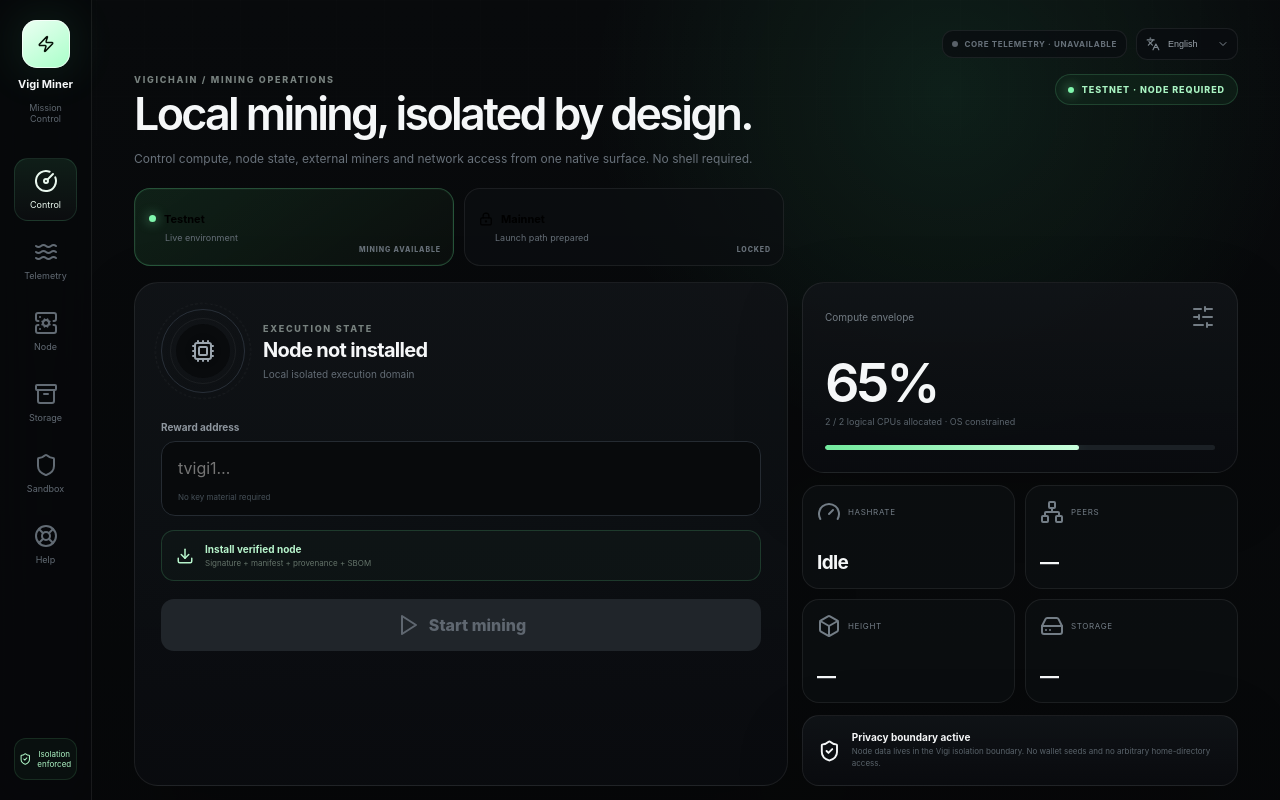
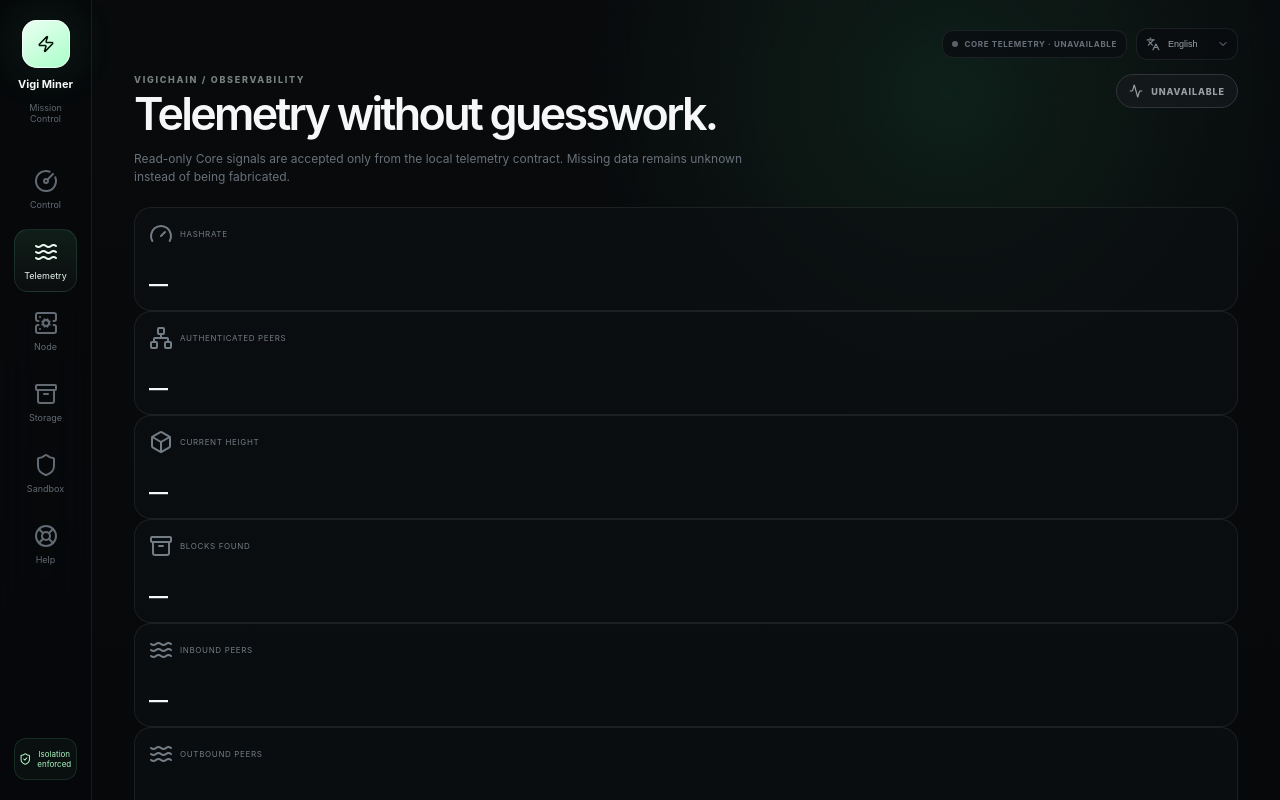
Before and after one commit to VestigeIndex/vigichain-node, a React (Vite) app in the folder apps/vigi-miner/: page / in a window 1280 px wide. Both pictures are taken after a click on the button "Telemetry". Shown: the top 800 px of the page. Built offline with nearby package versions, Linux system fonts and the light colour scheme.

Commit message:
feat: make Telemetry Node and Sandbox first-class Mission Control views

```diff
--- a/apps/vigi-miner/src/App.tsx
+++ b/apps/vigi-miner/src/App.tsx
@@ -1,7 +1,7 @@
 import { useEffect, useMemo, useState, type ReactNode } from 'react';
 import { invoke } from '@tauri-apps/api/core';
 import {
-  Archive, Box, CheckCircle2, ChevronDown, CircleGauge, Cpu, Database,
+  Activity, Archive, Box, CheckCircle2, ChevronDown, CircleGauge, Cpu, Database,
   Download, Gauge, HardDrive, Languages, LifeBuoy, LockKeyhole, Microchip,
   Network, Play, RotateCcw, ScanSearch, ServerCog, Settings2, Shield,
   ShieldCheck, SlidersHorizontal, Sparkles, Square, Waves, Zap,
@@ -10,7 +10,7 @@ import { detectLocale, localeNames, supportedLocales, translator, type Locale }
 
 type NetworkMode = 'testnet' | 'mainnet';
 type PowerProfile = 'eco' | 'balanced' | 'performance' | 'custom';
-type View = 'control' | 'storage' | 'help';
+type View = 'control' | 'telemetry' | 'node' | 'storage' | 'sandbox' | 'help';
 type CompactMode = 'automatic' | 'maximum' | 'off';
 
 type MinerConfig = {
@@ -60,6 +60,18 @@ type CoreTelemetry = {
 };
 type TelemetryState = { available: boolean; endpoint: string; snapshot?: CoreTelemetry | null; reason?: string | null };
 
+type AppData = {
+  network: NetworkMode;
+  running: boolean;
+  pid?: number;
+  system: SystemInfo | null;
+  telemetry: TelemetryState | null;
+  trustedTelemetry: CoreTelemetry | null;
+  telemetryState: string;
+  telemetryNetworkMatch: boolean;
+  compactStats: CompactStats | null;
+};
+
 const profileCpu: Record<PowerProfile, number> = { eco: 35, balanced: 65, performance: 90, custom: 70 };
 const compactModes: CompactMode[] = ['automatic', 'maximum', 'off'];
 const short = (value: string) => value.length > 22 ? `${value.slice(0, 12)}…${value.slice(-8)}` : value;
@@ -70,6 +82,12 @@ const formatHashrate = (value?: number | null) => {
   let n = Math.max(0, value); let i = 0;
   while (n >= 1000 && i < units.length - 1) { n /= 1000; i += 1; }
   return `${n >= 100 ? n.toFixed(0) : n >= 10 ? n.toFixed(1) : n.toFixed(2)} ${units[i]}`;
+};
+const duration = (seconds: number) => {
+  const days = Math.floor(seconds / 86400);
+  const hours = Math.floor((seconds % 86400) / 3600);
+  const minutes = Math.floor((seconds % 3600) / 60);
+  return days > 0 ? `${days}d ${hours}h` : hours > 0 ? `${hours}h ${minutes}m` : `${minutes}m`;
 };
 const savedCompactMode = (): CompactMode => {
   const mode = localStorage.getItem('vigi-compact-mode') as CompactMode | null;
@@ -112,6 +130,10 @@ export default function App() {
   const telemetrySnapshot = telemetry?.available ? telemetry.snapshot ?? null : null;
   const telemetryNetworkMatch = !telemetrySnapshot || telemetrySnapshot.network === network;
   const trustedTelemetry = telemetryNetworkMatch ? telemetrySnapshot : null;
+  const telemetryAge = telemetrySeenAt ? Math.max(0, Date.now() - telemetrySeenAt) : null;
+  const telemetryState = !telemetryNetworkMatch ? 'NETWORK MISMATCH'
+    : trustedTelemetry ? (telemetryAge != null && telemetryAge > 5000 ? 'STALE' : 'LIVE')
+      : 'UNAVAILABLE';
 
   useEffect(() => {
     document.documentElement.lang = locale;
@@ -248,41 +270,23 @@ export default function App() {
   }
 
   const networkState = mainnetLocked ? t('locked') : running ? 'MINING' : binaryAvailable ? 'READY' : 'NODE REQUIRED';
-  const storageValue = trustedTelemetry?.storage.compactBytes ?? compactStats?.storedBytes ?? null;
-  const telemetryAge = telemetrySeenAt ? Math.max(0, Date.now() - telemetrySeenAt) : null;
-  const telemetryState = !telemetryNetworkMatch ? 'NETWORK MISMATCH'
-    : trustedTelemetry ? (telemetryAge != null && telemetryAge > 5000 ? 'STALE' : 'LIVE')
-      : 'UNAVAILABLE';
+  const appData: AppData = { network, running, pid, system, telemetry, trustedTelemetry, telemetryState, telemetryNetworkMatch, compactStats };
 
   return (
     <div className="mission-shell">
       <Sidebar view={view} setView={setView} t={t} />
       <main className="mission-main">
-        <div className="utility-bar">
-          <div className={`telemetry-badge ${telemetryState.toLowerCase().replace(' ', '-')}`}>
-            <span className="telemetry-led" /> CORE TELEMETRY · {telemetryState}
-          </div>
-          <div className="locale-select">
-            <Languages size={14} />
-            <select value={locale} onChange={(e) => setLocale(e.target.value as Locale)}>
-              {supportedLocales.map((code) => <option key={code} value={code}>{localeNames[code]}</option>)}
-            </select>
-            <ChevronDown size={12} />
-          </div>
-        </div>
+        <TopBar locale={locale} setLocale={setLocale} telemetryState={telemetryState} />
 
-        {view === 'help' ? <HelpCenter t={t} /> : view === 'storage' ? (
-          <StorageView t={t} mode={compactMode} stats={compactStats} advice={compactAdvice}
-            result={compactResult} restore={restoreResult} busy={compacting}
-            onMode={chooseCompact} onRun={runCompact} onRestore={restoreCompact} />
-        ) : (
+        {view === 'help' && <HelpCenter t={t} />}
+        {view === 'telemetry' && <TelemetryView data={appData} />}
+        {view === 'node' && <NodeView data={appData} binaryAvailable={binaryAvailable} />}
+        {view === 'sandbox' && <SandboxView system={system} cpuLimitPercent={cpuLimitPercent} />}
+        {view === 'storage' && <StorageView t={t} mode={compactMode} stats={compactStats} advice={compactAdvice} result={compactResult} restore={restoreResult} busy={compacting} onMode={chooseCompact} onRun={runCompact} onRestore={restoreCompact} />}
+        {view === 'control' && (
           <>
             <header className="mission-header">
-              <div>
-                <p className="eyebrow">{t('missionEyebrow')}</p>
-                <h1>{t('title')}</h1>
-                <p className="lede">{t('lede')}</p>
-              </div>
+              <div><p className="eyebrow">{t('missionEyebrow')}</p><h1>{t('title')}</h1><p className="lede">{t('lede')}</p></div>
               <div className={`network-pill ${mainnetLocked ? 'locked' : ''}`}><span className="pulse" />{network.toUpperCase()} · {networkState}</div>
             </header>
 
@@ -307,13 +311,8 @@ export default function App() {
 
               <div className="telemetry-stack">
                 <div className="telemetry-hero"><div className="telemetry-head"><span>{t('computeEnvelope')}</span><SlidersHorizontal /></div><strong>{cpuLimitPercent}%</strong><small>{threads} / {maxThreads} {t('logicalCpus')} · OS constrained</small><div className="power-track"><span style={{ width: `${cpuLimitPercent}%` }} /></div></div>
-                <div className="telemetry-row">
-                  <Metric icon={<Gauge />} label="Hashrate" value={trustedTelemetry ? formatHashrate(trustedTelemetry.mining.hashrateHs) : running ? '—' : 'Idle'} />
-                  <Metric icon={<Network />} label="Peers" value={trustedTelemetry ? String(trustedTelemetry.p2p.authenticatedPeers) : '—'} />
-                  <Metric icon={<Box />} label="Height" value={trustedTelemetry ? trustedTelemetry.sync.height.toLocaleString() : '—'} />
-                  <Metric icon={<HardDrive />} label="Storage" value={storageValue != null ? gb(storageValue) : '—'} />
-                </div>
-                {trustedTelemetry && <div className="sync-surface"><div><span>SYNC</span><strong>{(trustedTelemetry.sync.progress * 100).toFixed(2)}%</strong></div><div className="sync-track"><span style={{ width: `${Math.min(100, Math.max(0, trustedTelemetry.sync.progress * 100))}%` }} /></div><small>{trustedTelemetry.nodeVersion} · uptime {Math.floor(trustedTelemetry.uptimeSeconds / 60)} min · {trustedTelemetry.mining.blocksFoundSession} blocks this session</small></div>}
+                <LiveMetrics telemetry={trustedTelemetry} running={running} compactStats={compactStats} />
+                {trustedTelemetry && <SyncSurface telemetry={trustedTelemetry} />}
                 <div className="security-surface"><ShieldCheck /><div><strong>{system?.containmentLevel ?? t('privacyBoundary')}</strong><span>{system?.containmentDetail ?? t('privacyBody')}</span></div></div>
               </div>
             </section>
@@ -336,8 +335,21 @@ export default function App() {
   );
 }
 
+function TopBar({ locale, setLocale, telemetryState }: { locale: Locale; setLocale: (locale: Locale) => void; telemetryState: string }) {
+  const cssState = telemetryState.toLowerCase().replaceAll(' ', '-');
+  return <div className="utility-bar"><div className={`telemetry-badge ${cssState}`}><span className="telemetry-led" />CORE TELEMETRY · {telemetryState}</div><div className="locale-select"><Languages size={14} /><select value={locale} onChange={(e) => setLocale(e.target.value as Locale)}>{supportedLocales.map((code) => <option key={code} value={code}>{localeNames[code]}</option>)}</select><ChevronDown size={12} /></div></div>;
+}
+
 function Sidebar({ view, setView, t }: { view: View; setView: (view: View) => void; t: (key: string) => string }) {
-  return <aside className="rail"><div className="brand-cluster"><div className="brand-core"><Zap size={18} /></div><strong>Vigi Miner</strong><span>Mission Control</span></div><div className="rail-nav"><button className={`rail-item ${view === 'control' ? 'active' : ''}`} onClick={() => setView('control')}><CircleGauge /><span>{t('control')}</span></button><button className="rail-item"><Waves /><span>{t('telemetry')}</span></button><button className="rail-item"><ServerCog /><span>{t('node')}</span></button><button className={`rail-item ${view === 'storage' ? 'active' : ''}`} onClick={() => setView('storage')}><Archive /><span>{t('storage')}</span></button><button className="rail-item"><Shield /><span>{t('sandbox')}</span></button><button className={`rail-item ${view === 'help' ? 'active' : ''}`} onClick={() => setView('help')}><LifeBuoy /><span>{t('help')}</span></button></div><div className="rail-foot"><div className="privacy-chip"><ShieldCheck /><span>{t('sandboxEnforced')}</span></div></div></aside>;
+  const nav: Array<[View, ReactNode, string]> = [
+    ['control', <CircleGauge key="control" />, t('control')],
+    ['telemetry', <Waves key="telemetry" />, t('telemetry')],
+    ['node', <ServerCog key="node" />, t('node')],
+    ['storage', <Archive key="storage" />, t('storage')],
+    ['sandbox', <Shield key="sandbox" />, t('sandbox')],
+    ['help', <LifeBuoy key="help" />, t('help')],
+  ];
+  return <aside className="rail"><div className="brand-cluster"><div className="brand-core"><Zap size={18} /></div><strong>Vigi Miner</strong><span>Mission Control</span></div><div className="rail-nav">{nav.map(([id, icon, label]) => <button key={id} className={`rail-item ${view === id ? 'active' : ''}`} onClick={() => setView(id)}>{icon}<span>{label}</span></button>)}</div><div className="rail-foot"><div className="privacy-chip"><ShieldCheck /><span>{t('sandboxEnforced')}</span></div></div></aside>;
 }
 
 function NetworkTile({ selected, disabled, title, subtitle, badge, live, onClick }: { selected: boolean; disabled: boolean; title: string; subtitle: string; badge: string; live?: boolean; onClick: () => void }) {
@@ -348,8 +360,52 @@ function Metric({ icon, label, value }: { icon: ReactNode; label: string; value:
   return <div className="telemetry-card"><div>{icon}<span>{label}</span></div><strong>{value}</strong></div>;
 }
 
+function LiveMetrics({ telemetry, running, compactStats }: { telemetry: CoreTelemetry | null; running: boolean; compactStats: CompactStats | null }) {
+  const storage = telemetry?.storage.compactBytes ?? compactStats?.storedBytes ?? null;
+  return <div className="telemetry-row"><Metric icon={<Gauge />} label="Hashrate" value={telemetry ? formatHashrate(telemetry.mining.hashrateHs) : running ? '—' : 'Idle'} /><Metric icon={<Network />} label="Peers" value={telemetry ? String(telemetry.p2p.authenticatedPeers) : '—'} /><Metric icon={<Box />} label="Height" value={telemetry ? telemetry.sync.height.toLocaleString() : '—'} /><Metric icon={<HardDrive />} label="Storage" value={storage != null ? gb(storage) : '—'} /></div>;
+}
+
+function SyncSurface({ telemetry }: { telemetry: CoreTelemetry }) {
+  const progress = Math.min(100, Math.max(0, telemetry.sync.progress * 100));
+  return <div className="sync-surface"><div><span>SYNC</span><strong>{progress.toFixed(2)}%</strong></div><div className="sync-track"><span style={{ width: `${progress}%` }} /></div><small>{telemetry.nodeVersion} · uptime {duration(telemetry.uptimeSeconds)} · {telemetry.mining.blocksFoundSession} blocks this session</small></div>;
+}
+
 function HardwarePanel({ t, scanned, scanning, devices, onDetect }: { t: (key: string) => string; scanned: boolean; scanning: boolean; devices: MiningDevice[]; onDetect: () => void }) {
   return <section className="control-plane"><div className="control-plane-head"><div><p className="eyebrow">HARDWARE DISCOVERY</p><h2>{t('hardwareTitle')}</h2><p className="lede">{t('hardwareBody')}</p></div><button className="ghost" onClick={onDetect} disabled={scanning}><ScanSearch />{scanning ? t('scanning') : t('detectHardware')}</button></div>{!scanned ? <div className="permission-note"><ShieldCheck /><span>{t('permissionReadOnly')}</span></div> : devices.length === 0 ? <div className="empty-hardware"><Microchip /><span>{t('noHardware')}</span></div> : <div className="device-grid">{devices.map((device) => <div className="device-card" key={device.host}><Microchip /><strong>{device.identity}</strong><span>{device.host} · {device.protocol}</span><em>{device.compatibility}</em></div>)}</div>}</section>;
+}
+
+function TelemetryView({ data }: { data: AppData }) {
+  const live = data.trustedTelemetry;
+  return <><header className="mission-header"><div><p className="eyebrow">VIGICHAIN / OBSERVABILITY</p><h1>Telemetry without guesswork.</h1><p className="lede">Read-only Core signals are accepted only from the local telemetry contract. Missing data remains unknown instead of being fabricated.</p></div><div className={`network-pill ${data.telemetryState !== 'LIVE' ? 'locked' : ''}`}><Activity size={14} />{data.telemetryState}</div></header>
+    {!data.telemetryNetworkMatch && <div className="telemetry-warning">The Core is reporting a different network. Mission Control refuses to mix metrics across networks.</div>}
+    <section className="telemetry-matrix"><Metric icon={<Gauge />} label="Hashrate" value={live ? formatHashrate(live.mining.hashrateHs) : '—'} /><Metric icon={<Network />} label="Authenticated peers" value={live ? String(live.p2p.authenticatedPeers) : '—'} /><Metric icon={<Box />} label="Current height" value={live ? live.sync.height.toLocaleString() : '—'} /><Metric icon={<Archive />} label="Blocks found" value={live ? String(live.mining.blocksFoundSession) : '—'} /><Metric icon={<Waves />} label="Inbound peers" value={live ? String(live.p2p.inboundPeers) : '—'} /><Metric icon={<Waves />} label="Outbound peers" value={live ? String(live.p2p.outboundPeers) : '—'} /><Metric icon={<Cpu />} label="Mining threads" value={live ? String(live.mining.threads) : '—'} /><Metric icon={<HardDrive />} label="Canonical storage" value={live?.storage.canonicalBytes != null ? gb(live.storage.canonicalBytes) : '—'} /></section>
+    <section className="control-plane telemetry-detail"><div className="control-plane-head"><div><p className="eyebrow">CORE CONTRACT</p><h2>{live ? `${live.nodeVersion} · schema v${live.schemaVersion}` : 'Core telemetry unavailable'}</h2></div><span className="readonly-chip">{data.telemetry?.endpoint ?? 'loopback only'}</span></div>{live ? <><SyncSurface telemetry={live} /><div className="detail-grid"><Detail label="Network" value={live.network.toUpperCase()} /><Detail label="Uptime" value={duration(live.uptimeSeconds)} /><Detail label="Reward address" value={short(live.mining.rewardAddress)} /><Detail label="Mining" value={live.mining.enabled ? 'ENABLED' : 'DISABLED'} /></div></> : <div className="empty-hardware"><Activity /><span>{data.telemetry?.reason ?? 'Waiting for the private Core telemetry producer.'}</span></div>}</section></>;
+}
+
+function NodeView({ data, binaryAvailable }: { data: AppData; binaryAvailable: boolean }) {
+  const live = data.trustedTelemetry;
+  return <><header className="mission-header"><div><p className="eyebrow">VIGICHAIN / NODE</p><h1>The daemon remains authoritative.</h1><p className="lede">Vigi Miner supervises the signed node process. Consensus stays inside VigiChain Core.</p></div><div className={`network-pill ${data.running ? '' : 'locked'}`}><ServerCog size={14} />{data.running ? 'RUNNING' : binaryAvailable ? 'READY' : 'NOT INSTALLED'}</div></header>
+    <section className="node-grid"><div className="node-core-card"><div className={`core-ring ${data.running ? 'live' : ''}`}><div className="core-ring-inner"><ServerCog /></div></div><div><span>PROCESS</span><strong>{data.running ? `PID ${data.pid ?? '—'}` : 'Stopped'}</strong><small>{data.system?.containmentLevel ?? 'containment unknown'}</small></div></div><DetailCard label="Network" value={live?.network.toUpperCase() ?? data.network.toUpperCase()} sub="Mainnet launch gate remains Core-owned" /><DetailCard label="Node version" value={live?.nodeVersion ?? 'Awaiting telemetry'} sub={data.system?.architecture ?? 'unknown architecture'} /><DetailCard label="Binary" value={binaryAvailable ? 'VERIFIED PATH READY' : 'MISSING'} sub={data.system?.nodeBinaryPath ?? 'Install a signed VigiChain release'} /></section>
+    <section className="control-plane"><p className="eyebrow">LOCAL BINARY</p><h2>Execution boundary</h2><div className="detail-grid"><Detail label="Operating system" value={data.system?.operatingSystem ?? '—'} /><Detail label="Architecture" value={data.system?.architecture ?? '—'} /><Detail label="Logical CPUs" value={String(data.system?.logicalCpus ?? '—')} /><Detail label="Containment" value={data.system?.containmentLevel ?? '—'} /></div>{data.system?.nodeBinaryPath && <div className="compact-path"><span>Verified node path</span><code>{data.system.nodeBinaryPath}</code></div>}</section></>;
+}
+
+function SandboxView({ system, cpuLimitPercent }: { system: SystemInfo | null; cpuLimitPercent: number }) {
+  const windows = system?.operatingSystem === 'windows';
+  return <><header className="mission-header"><div><p className="eyebrow">VIGI MINER / SECURITY BOUNDARY</p><h1>Isolation is a measurable capability.</h1><p className="lede">Mission Control reports what the operating system actually enforces. It does not label a private directory as a full sandbox.</p></div><div className="network-pill"><ShieldCheck size={14} />{system?.containmentLevel?.toUpperCase() ?? 'CHECKING'}</div></header>
+    <section className="security-grid"><SecurityStep state="ENFORCED" title="Private Vigi directories" body="Node data and temporary files are kept inside the Vigi execution root." /><SecurityStep state="ENFORCED" title="Cleared parent environment" body="The node does not inherit arbitrary application/session secrets." /><SecurityStep state="ENFORCED" title={windows ? 'Windows Job Object' : 'No-new-privileges'} body={windows ? `The process tree is contained and receives a ${cpuLimitPercent}% hard CPU-rate cap.` : 'Privilege escalation through exec is disabled and core dumps are blocked.'} /><SecurityStep state="NEXT HARDENING" title={windows ? 'AppContainer filesystem/network policy' : 'Namespace + seccomp filesystem/network policy'} body="This stronger confinement is deliberately not claimed as active yet." /></section>
+    <section className="control-plane"><p className="eyebrow">CURRENT CAPABILITY</p><h2>{system?.containmentLevel ?? 'Detecting…'}</h2><p className="lede">{system?.containmentDetail ?? 'Reading local containment capability.'}</p></section></>;
+}
+
+function SecurityStep({ state, title, body }: { state: string; title: string; body: string }) {
+  return <article className={`security-step ${state === 'ENFORCED' ? 'enforced' : 'future'}`}><span>{state}</span><ShieldCheck /><h2>{title}</h2><p>{body}</p></article>;
+}
+
+function DetailCard({ label, value, sub }: { label: string; value: string; sub: string }) {
+  return <article className="detail-card"><span>{label}</span><strong>{value}</strong><small>{sub}</small></article>;
+}
+
+function Detail({ label, value }: { label: string; value: string }) {
+  return <div className="detail-item"><span>{label}</span><strong>{value}</strong></div>;
 }
 
 function StorageView({ t, mode, stats, advice, result, restore, busy, onMode, onRun, onRestore }: { t: (key: string) => string; mode: CompactMode; stats: CompactStats | null; advice: CompactAdvice | null; result: CompactRun | null; restore: RestoreRun | null; busy: boolean; onMode: (mode: CompactMode) => void; onRun: () => void; onRestore: () => void }) {
```
